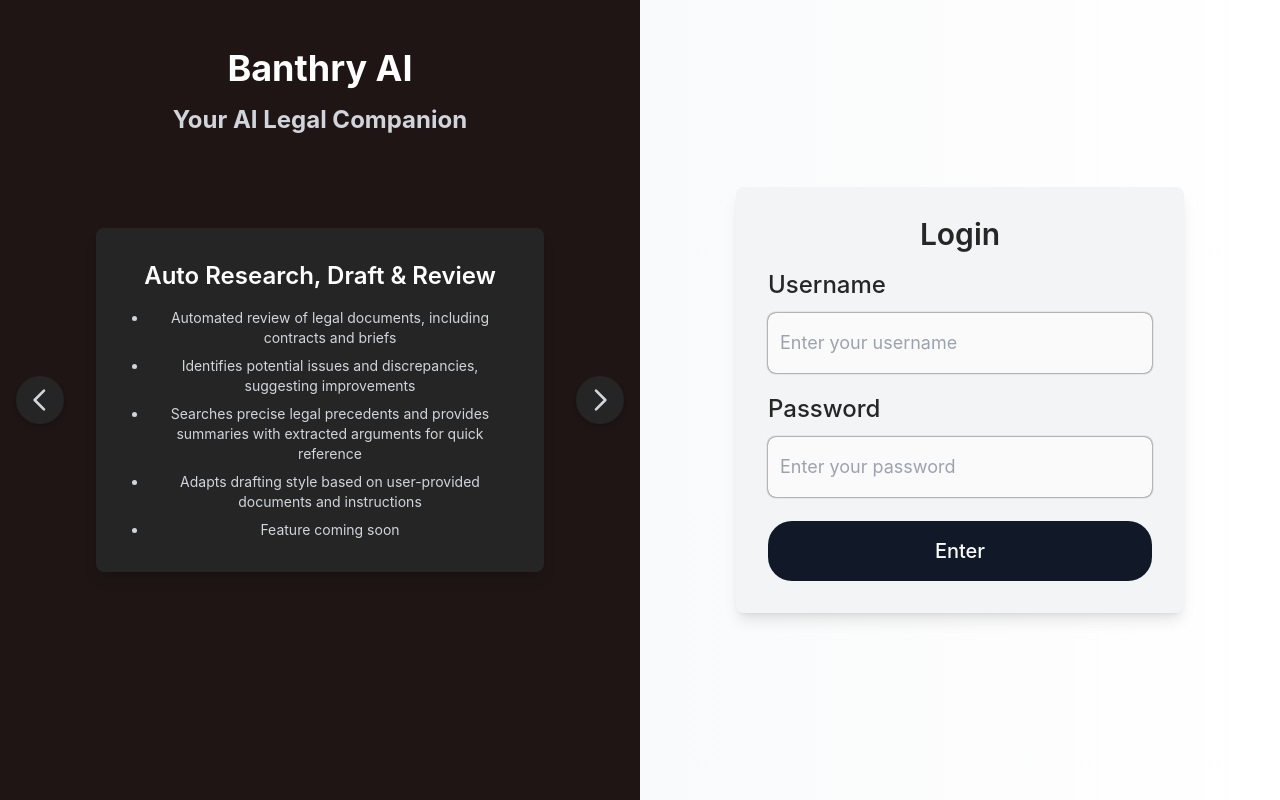
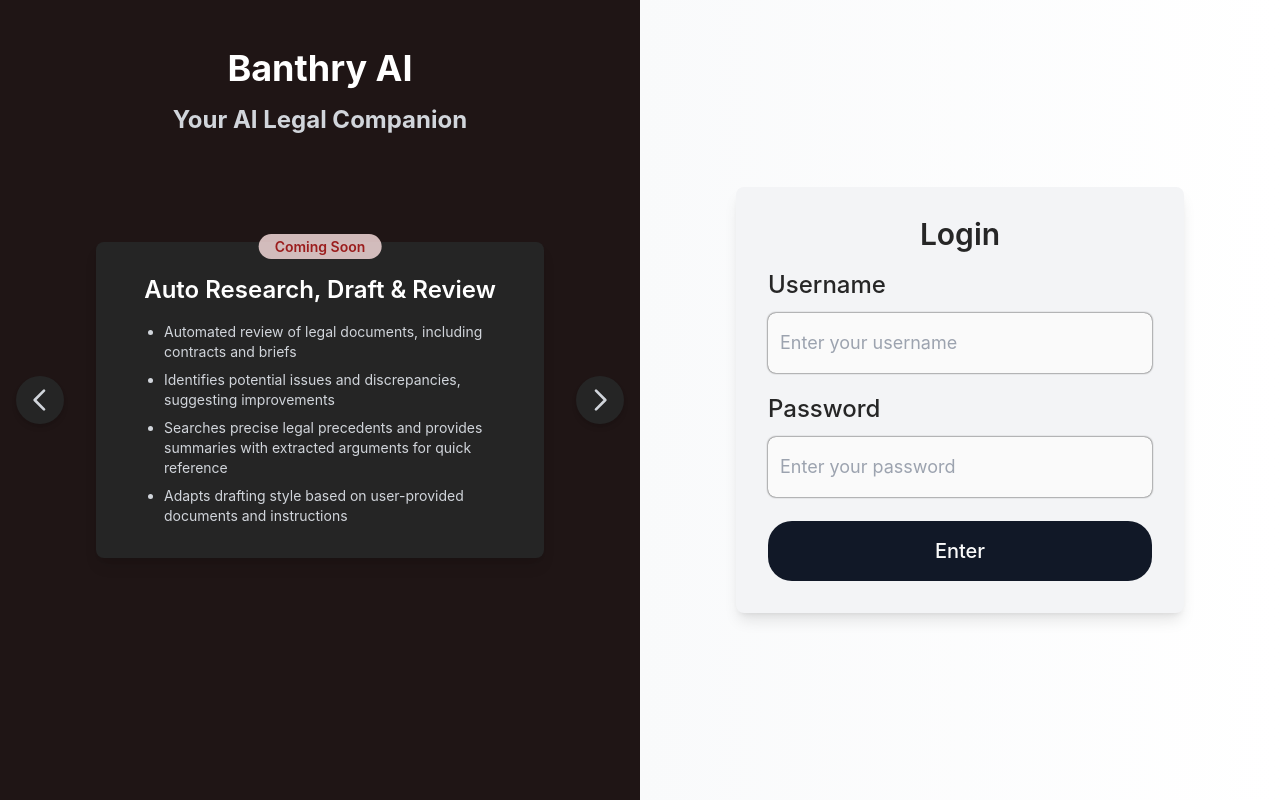
Before and after one commit to kushc2004/patent-automation-backend, a React (Create React App) app: page / in a window 1280 px wide. Built offline with nearby package versions, Linux system fonts and the light colour scheme.

Commit message:
updated padding in buttons

```diff
--- a/public/index.html
+++ b/public/index.html
@@ -2,7 +2,7 @@
 <html lang="en">
   <head>
     <meta charset="utf-8" />
-    <link rel="icon" href="%PUBLIC_URL%/favicon.ico" />
+    <link rel="icon" href="assets/img/logo.svg" />
     <meta name="viewport" content="width=device-width, initial-scale=1" />
     <meta name="theme-color" content="#000000" />
     <meta
--- a/src/pages/chat/ChatLoginPage.jsx
+++ b/src/pages/chat/ChatLoginPage.jsx
@@ -22,8 +22,7 @@ const slides = [
             "Automated review of legal documents, including contracts and briefs",
             "Identifies potential issues and discrepancies, suggesting improvements",
             "Searches precise legal precedents and provides summaries with extracted arguments for quick reference",
-            "Adapts drafting style based on user-provided documents and instructions",
-            "Feature coming soon"
+            "Adapts drafting style based on user-provided documents and instructions"
         ]
     },
     {
@@ -32,8 +31,7 @@ const slides = [
             "Patent search with comprehensive prior art analysis through AI-powered searches",
             "AI-assisted patent drafting and prosecution",
             "IP portfolio management and analytics",
-            "Automated trademark searches, drafting, and monitoring for brand protection",
-            "Feature coming soon"
+            "Automated trademark searches, drafting, and monitoring for brand protection"
         ]
     },
     {
@@ -144,23 +142,34 @@ useEffect(() => {
             </div>
 
             {/* Content Section */}
-            <div className="text-center p-8 bg-[#252525] rounded-lg shadow-lg max-w-md">
+            <div className="text-center p-8 bg-[#252525] rounded-lg shadow-lg max-w-md relative">
                 <h2 className="text-2xl font-semibold mb-4 text-white">{slides[currentIndex].title}</h2>
+
+                {/* Label for "Live Now" or "Coming Soon" */}
+                <div className="absolute top-0 left-1/2 transform -translate-x-1/2 -translate-y-2">
+                    {currentIndex === 0 ? (
+                        <span className="px-4 py-1 rounded-full bg-green-100 text-green-700 text-sm font-semibold opacity-80">Live Now</span>
+                    ) : (
+                        <span className="px-4 py-1 rounded-full bg-red-100 text-red-700 text-sm font-semibold opacity-80">Coming Soon</span>
+                    )}
+                </div>
+
                 <ul className="list-disc pl-5 space-y-2 text-gray-300 text-sm">
                     {slides[currentIndex].content.map((item, index) => (
-                        <li key={index}>{item}</li>
+                        <li className="ml-4 text-left" key={index}>{item}</li>
                     ))}
                 </ul>
             </div>
 
 
+
                 {/* Carousel Controls */}
                 <button onClick={handlePrev} className="absolute left-4 text-gray-300 bg-[#252525] p-2 rounded-full shadow-md hover:bg-gray-500">
-    <ChevronLeftIcon className="w-8 h-8" />
-</button>
-<button onClick={handleNext} className="absolute right-4 text-gray-300 bg-[#252525] p-2 rounded-full shadow-md hover:bg-gray-500">
-    <ChevronRightIcon className="w-8 h-8" />
-</button>
+                    <ChevronLeftIcon className="w-8 h-8" />
+                </button>
+                <button onClick={handleNext} className="absolute right-4 text-gray-300 bg-[#252525] p-2 rounded-full shadow-md hover:bg-gray-500">
+                    <ChevronRightIcon className="w-8 h-8" />
+                </button>
 
             </section>
 
--- a/src/pages/chat/ChatPage.jsx
+++ b/src/pages/chat/ChatPage.jsx
@@ -115,7 +115,7 @@ const ChatPage = () => {
                             {!isCaseOverlayOpen ? (
                                 <div>
                                     <div className="flex items-center justify-center text-white p-4">
-                                        {/* <img src="assets/img/logo.svg" alt="App Logo" className="h-10 w-10 mr-4" /> */}
+                                        <img src="assets/img/logo.svg" alt="App Logo" className="h-14 w-14 mr-4" />
                                         <h1 className="text-xl font-bold text-[#26262A]">Banthry AI</h1>
                                     </div>
 
--- a/src/pages/chat/ChatWindow.jsx
+++ b/src/pages/chat/ChatWindow.jsx
@@ -543,7 +543,7 @@ const ChatWindow = ({ openCaseOverlay, setIsDocumentCollapsed, setActiveChat, ac
     {!editMode && (
         <button
             onClick={enterEditMode}
-            className="w-1/6 self-end m-4 text-gray-700 hover:text-gray-700 rounded-full bg-white py-2 whitespace-nowrap"
+            className="w-1/6 min-w-fit self-end m-4 px-2 text-gray-700 hover:text-gray-700 rounded-full bg-white py-2 whitespace-nowrap"
         >
             ✏️ Edit Opinion
         </button>
```
Also changed, not shown: public/assets/img/logo.svg.
